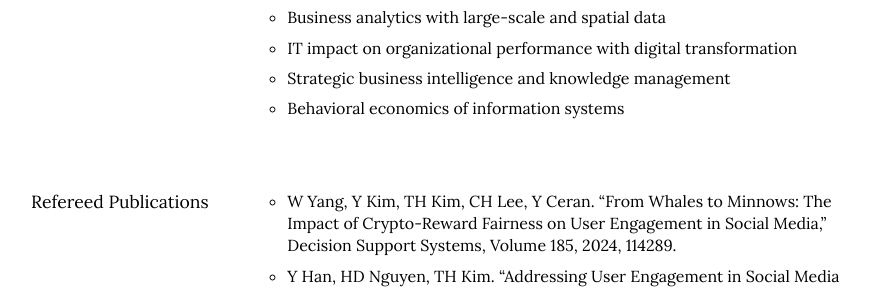
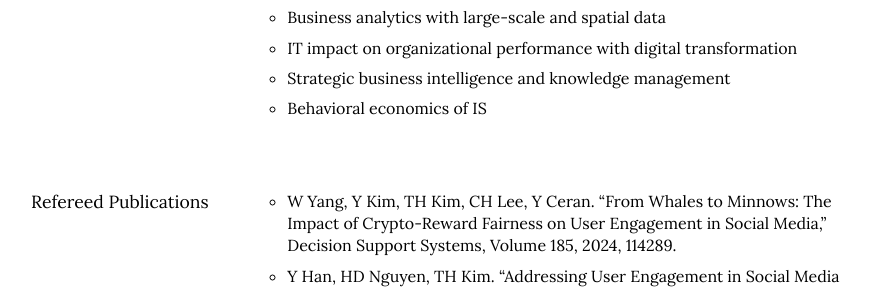
Before and after one commit to istaehun/taehun, a Jekyll site: the page built from index.html, in a window 1280 px wide and 900 px high, scrolled down 472 px. Shown: the part 162-451 px from the top of the window, without its empty margins (189-1072 px from the left). Built offline with Jekyll 4.4.1, drawn with Linux system fonts in a browser that asks for light colours; nearby versions of some CDN libraries.

Commit message:
Update research.yml

```diff
--- a/_data/research.yml
+++ b/_data/research.yml
@@ -7,7 +7,7 @@
     - "Business analytics with large-scale and spatial data"
     - "IT impact on organizational performance with digital transformation"
     - "Strategic business intelligence and knowledge management"
-    - "Behavioral economics of information systems"
+    - "Behavioral economics of IS"
 -
   sub-title: Refereed Publications
   list:
```
